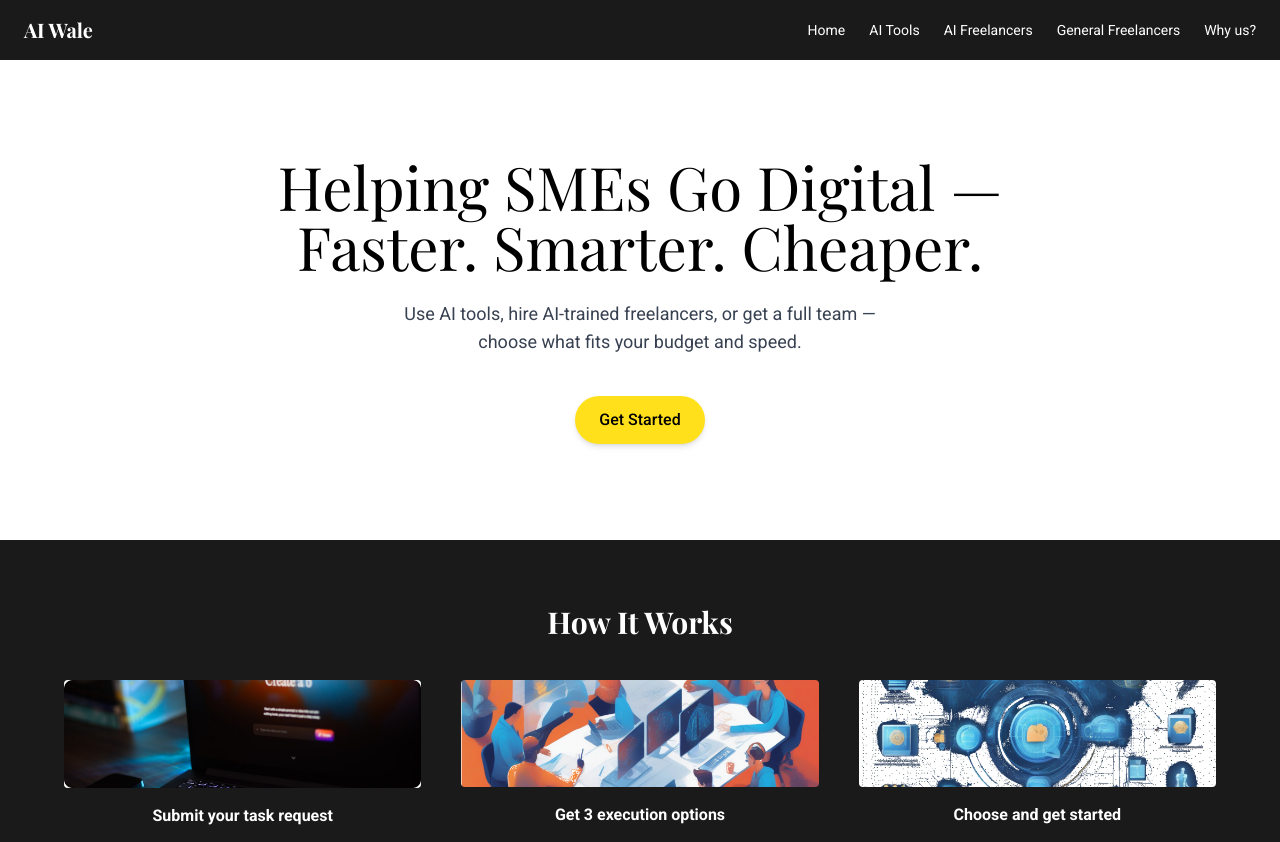
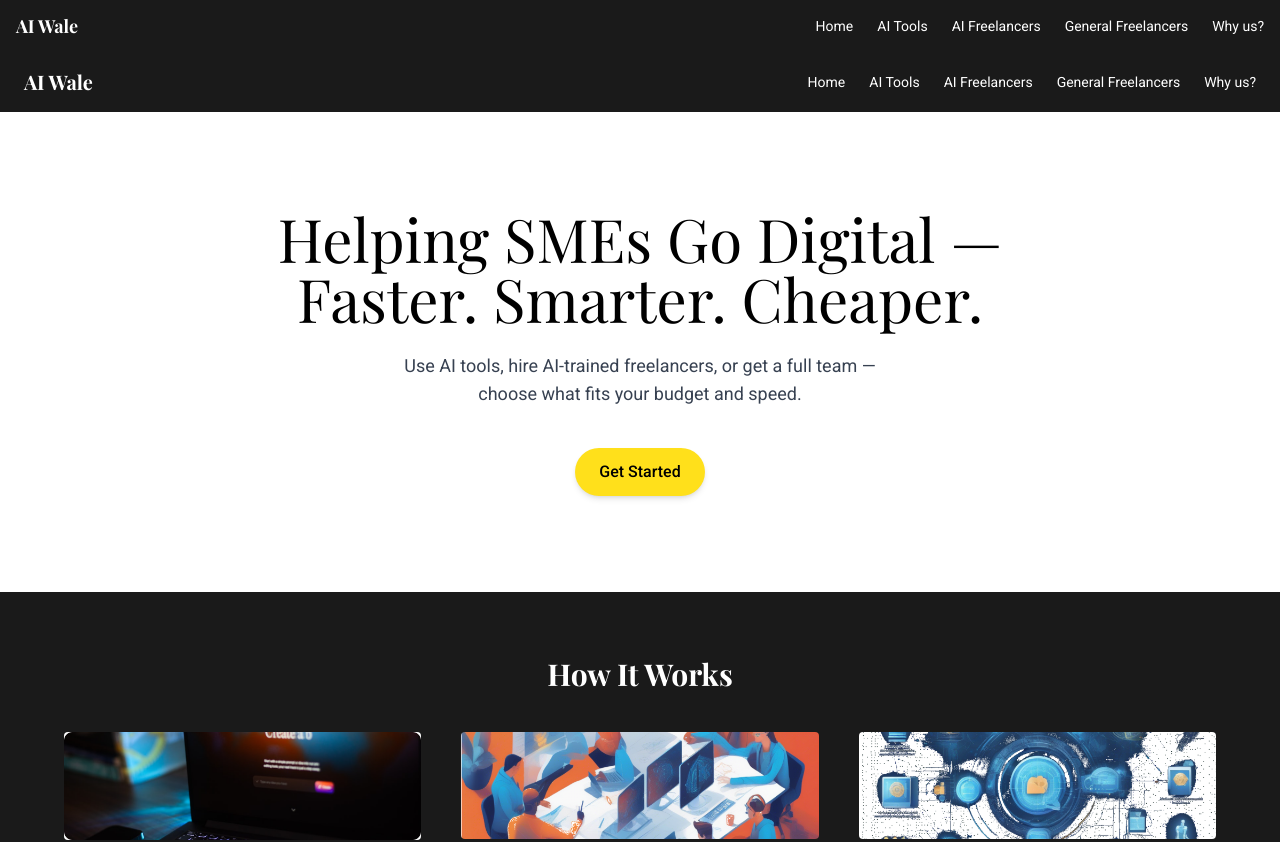
Before and after one commit to aryantrivedi28/finzie-landing, a Next.js app: page / in a window 1280 px wide. Shown: the top 842 px of the page. Built offline with nearby package versions, Linux system fonts and the light colour scheme.

Commit message:
Add responsive header with mobile navbar

```diff
--- /dev/null
+++ b/app/components/Header.tsx
@@ -0,0 +1,42 @@
+"use client";
+
+import { useState } from "react";
+
+export default function Header() {
+  const [showMobileMenu, setShowMobileMenu] = useState(false);
+
+  return (
+    <header className="bg-[#1A1A1A] text-white px-4 py-3 flex justify-between items-center relative z-50">
+      {/* Logo */}
+      <h1 className="text-lg font-bold font-heading">AI Wale</h1>
+
+      {/* Desktop Nav */}
+      <nav className="hidden md:flex space-x-6 text-sm font-body">
+        <a href="/" className="hover:underline">Home</a>
+        <a href="/#tools">AI Tools</a>
+        <a href="/#freelancers">AI Freelancers</a>
+        <a href="/#general">General Freelancers</a>
+        <a href="/#why">Why us?</a>
+      </nav>
+
+      {/* Hamburger Menu (mobile only) */}
+      <button
+        className="md:hidden text-xl"
+        onClick={() => setShowMobileMenu((prev) => !prev)}
+      >
+        ☰
+      </button>
+
+      {/* Mobile Menu */}
+      {showMobileMenu && (
+        <div className="absolute top-full left-0 w-full bg-[#1A1A1A] text-white flex flex-col p-4 space-y-3 md:hidden">
+          <a href="/" onClick={() => setShowMobileMenu(false)}>Home</a>
+          <a href="/#tools" onClick={() => setShowMobileMenu(false)}>AI Tools</a>
+          <a href="/#freelancers" onClick={() => setShowMobileMenu(false)}>AI Freelancers</a>
+          <a href="/#general" onClick={() => setShowMobileMenu(false)}>General Freelancers</a>
+          <a href="/#why" onClick={() => setShowMobileMenu(false)}>Why us?</a>
+        </div>
+      )}
+    </header>
+  );
+}
--- a/app/layout.tsx
+++ b/app/layout.tsx
@@ -1,5 +1,6 @@
 import './globals.css';
 import { Roboto, Playfair_Display } from 'next/font/google';
+import Header from "./components/Header";
 
 const roboto = Roboto({
   subsets: ['latin'],
@@ -25,7 +26,10 @@ export default function RootLayout({
 }) {
   return (
     <html lang="en" className={`${roboto.variable} ${playfair.variable}`}>
-      <body className="font-body">{children}</body>
+      <body className="font-body">
+        <Header />
+        {children}
+      </body>
     </html>
   );
 }
```
